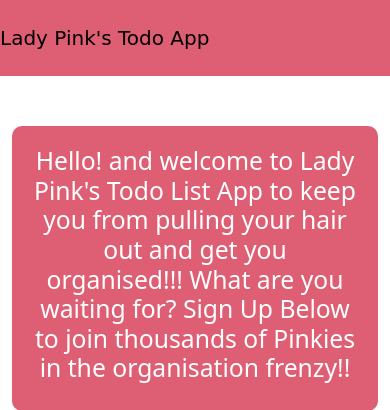
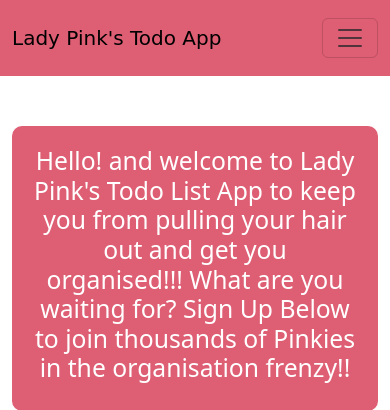
Before and after one commit to orechelsea/Lady-Pink-s-Todo-App2, a Django app: page / in a window 390 px wide; the page is wider, and only the part inside the window is pictured. Shown: the top 410 px of that part. Run offline with Django 4.2, Linux system fonts and the light colour scheme; some libraries are stand-ins or nearby versions.

Commit message:
"made changes to the base.html using bootsrap by adding a toggle element for mobile screen"

```diff
--- a/templates/base.html
+++ b/templates/base.html
@@ -18,24 +18,33 @@
 </head>
 <body>
     <header>
-        <nav class="navbar navbar-expand-lg nav-custom" >
-            <a class="navbar-brand"  href="{% url 'index' %}">Lady Pink's Todo App</a>
+        <nav class="navbar navbar-expand-lg navbar-light bg-pink nav-custom">
+            <div class="container">
+                <a class="navbar-brand" href="{% url 'index' %}">Lady Pink's Todo App</a>
+                <button class="navbar-toggler" type="button" data-bs-toggle="collapse" data-bs-target="#navbarNav" aria-controls="navbarNav" aria-expanded="false" aria-label="Toggle navigation">
+                    <span class="navbar-toggler-icon"></span>
+                </button>
                 <div class="collapse navbar-collapse" id="navbarNav">
-                <div class="navbar-nav ms-auto">
+                    <ul class="navbar-nav ms-auto">
+                        <li class="nav-item">
                             <a class="nav-link active" aria-current="page" href="{% url 'index' %}">Home</a>
+                        </li>
                         {% if user.is_authenticated %}
                         <li class="nav-item">
                             <a class="nav-link {% if request.path == logout_url %}active{% endif %}" aria-current="page" href="{% url 'account_logout' %}">Logout</a>
                         </li>
                         {% else %}
                         <li class="nav-item">
-                <a class="nav-link  {% if request.path == signup_url %}active{% endif %}" aria-current="page" href="{% url 'account_signup' %}">Register</a>
+                            <a class="nav-link {% if request.path == signup_url %}active{% endif %}" aria-current="page" href="{% url 'account_signup' %}">Register</a>
                         </li>
                         <li class="nav-item">
                             <a class="nav-link {% if request.path == login_url %}active{% endif %}" aria-current="page" href="{% url 'account_login' %}">Login</a>
                         </li>
                         {% endif %}
+                        <li class="nav-item">
                             <a class="nav-link" href="{% url 'update_todo' %}">Add Todo List</a>
+                        </li>
+                    </ul>
                 </div>
             </div>
         </nav>
```
Lines whose indentation alone changed are shown as unchanged.
